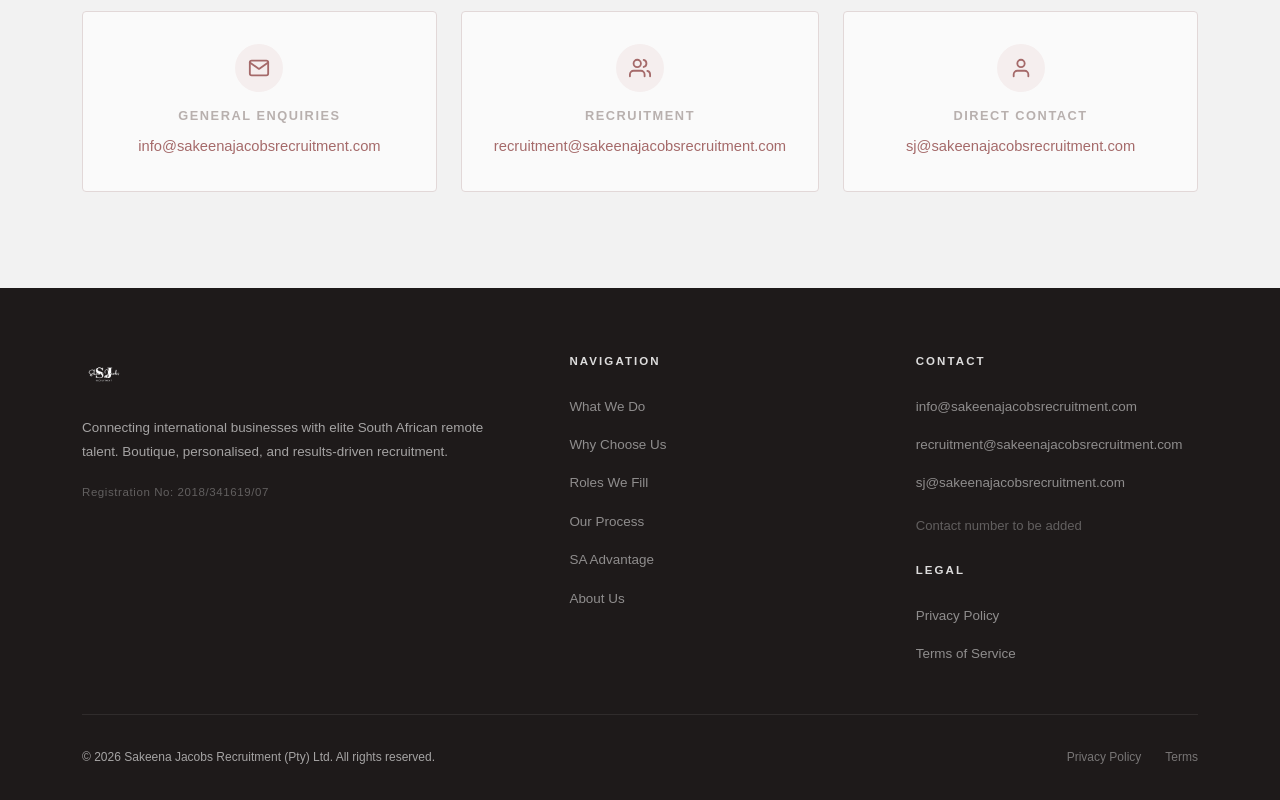
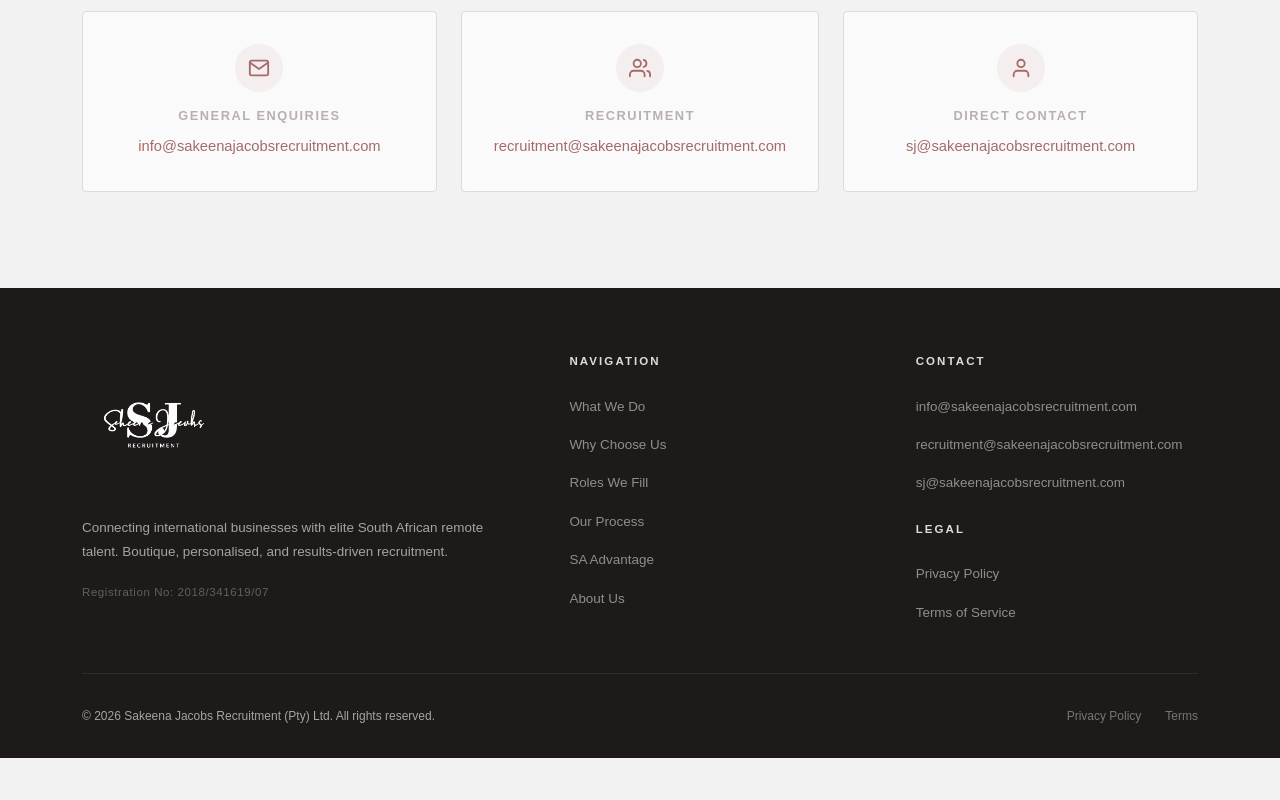
Before and after one commit to Re-EL123/Sakeena-Jacobs-Recruitment, a website: page index.html in a window 1280 px wide. Shown: the part 7695-8495 px from the top of the page. After the commit the page ends 8453 px from the top, so only its background shows below. Drawn offline with nearby package versions, Linux system fonts and the light colour scheme; a web font is replaced by a local one.

Commit message:
clients requirements

```diff
--- a/index.html
+++ b/index.html
@@ -132,7 +132,7 @@
     .nav-inner { display: flex; align-items: center; justify-content: space-between; }
 
     /* Logo image */
-    .nav-logo-img { height: 96px; width: auto; display: block; object-fit: contain; transition: opacity 0.2s; }
+    .nav-logo-img { height: 192px; width: auto; display: block; object-fit: contain; transition: opacity 0.2s; }
     .nav-logo-img:hover { opacity: 0.85; }
     /* Fallback text */
     .nav-logo-text { font-family: 'Playfair Display', serif; font-size: 1.15rem; font-weight: 600; color: var(--text); line-height: 1.2; display: none; }
@@ -366,7 +366,7 @@
     .footer-top { display: grid; grid-template-columns: 1.5fr 1fr 1fr; gap: 4rem; padding-bottom: 3rem; border-bottom: 1px solid rgba(255,255,255,0.08); margin-bottom: 2rem; }
 
     /* logo.png in footer */
-    .footer-logo-img { height: 44px; width: auto; object-fit: contain; display: block; margin-bottom: 1.25rem; filter: brightness(1.2); }
+    .footer-logo-img { height: 144px; width: auto; object-fit: contain; display: block; margin-bottom: 1.25rem; filter: brightness(1.2); }
 
     /* Fallback text brand */
     .footer-brand { font-family: 'Playfair Display', serif; font-size: 1.2rem; color: #fff; margin-bottom: 1rem; }
@@ -991,7 +991,7 @@
             <li><a href="mailto:info@sakeenajacobsrecruitment.com">info@sakeenajacobsrecruitment.com</a></li>
             <li><a href="mailto:recruitment@sakeenajacobsrecruitment.com">recruitment@sakeenajacobsrecruitment.com</a></li>
             <li><a href="mailto:sj@sakeenajacobsrecruitment.com">sj@sakeenajacobsrecruitment.com</a></li>
-            <li style="margin-top:0.5rem;color:rgba(255,255,255,0.3);font-size:0.82rem;">Contact number to be added</li>
+            <!-- <li style="margin-top:0.5rem;color:rgba(255,255,255,0.3);font-size:0.82rem;">Contact number to be added</li>-->
           </ul>
           <div style="margin-top:1.5rem;">
             <h5>Legal</h5>
```
